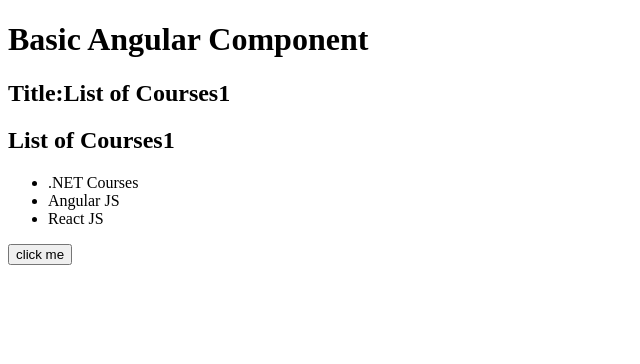
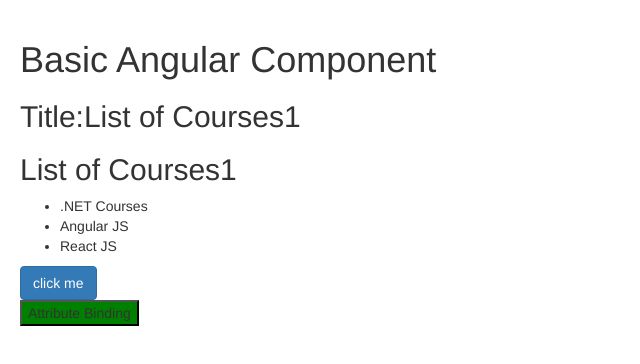
Before and after one commit to RuchirSaxena/Understanding-Angular-2-and-4, an Angular app in the folder hello-world/: page / in a window 1280 px wide. Shown: the top 364 px of the page, without its empty margins (0-640 px from the left). Built offline with nearby package versions, Linux system fonts and the light colour scheme.

Commit message:
Adding bootstrap to project , Class Binding , attribute binding

```diff
--- a/hello-world/src/app/courses/courses.component.ts
+++ b/hello-world/src/app/courses/courses.component.ts
@@ -15,18 +15,21 @@
              {{course}}
         </li>
     </ul>
-    <input type="button" value="click me"/>
+
     <table>
         <tr>
             <td [attr.colspan]="colSpan"></td>
         </tr>
     </table>
+    <input class="btn btn-primary" [class.active]="isActive" type="button" value="click me"/> <br/>
+    <input type="button" [style.background-color]="isActive ? 'blue': 'green'"  value="Attribute Binding" />
     `
 })
 export class CoursesComponent {
     title = "List of Courses1"
     courses;
     colSpan=2;
+    isActive=false;
 
     constructor(service:CoursesService){
        // let service=new CoursesService; //Tightly coupled by using new operator
--- a/hello-world/src/styles.css
+++ b/hello-world/src/styles.css
@@ -1 +1,7 @@
 /* You can add global styles to this file, and also import other style files */
+
+@import "~bootstrap/dist/css/bootstrap.css";
+
+body {
+    padding: 20px;
+}
```
Also changed, not shown: 1 other file (tests, documents, lock files or other folders).
